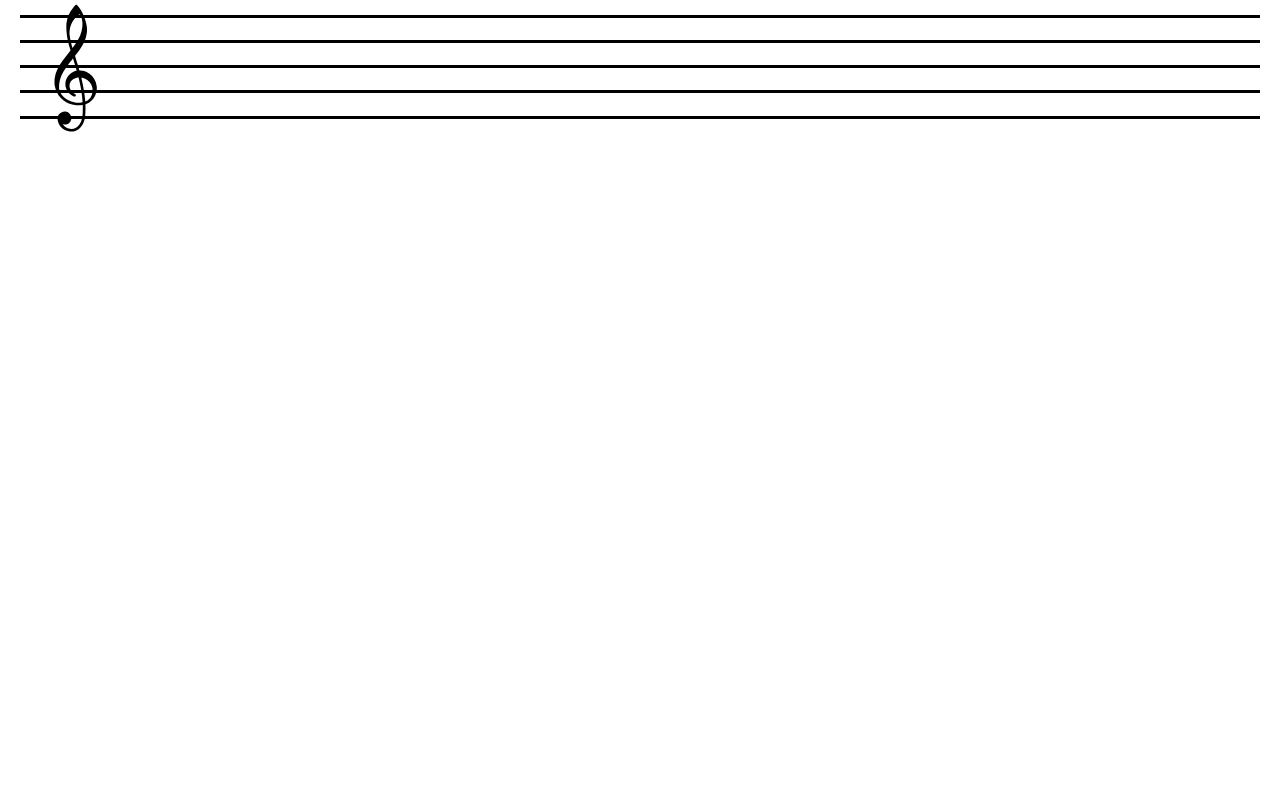
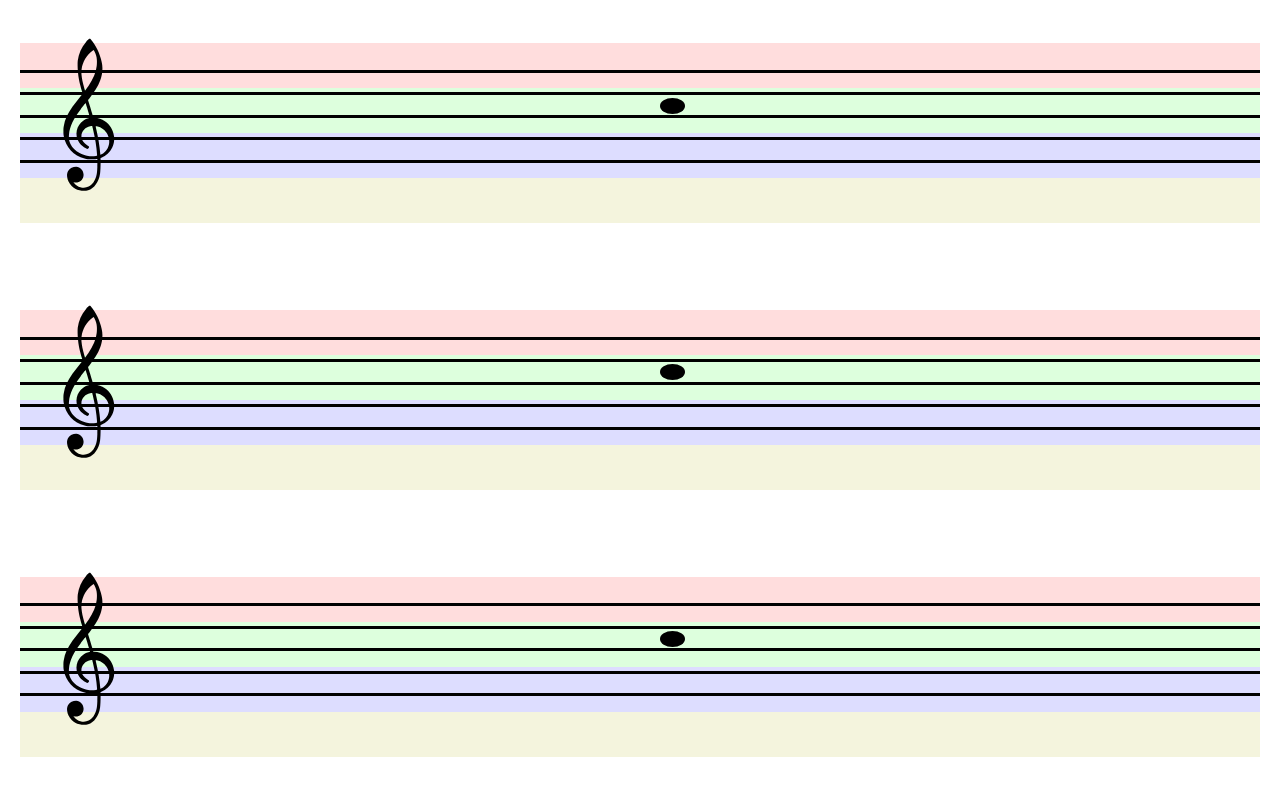
Before and after one commit to kerlak/violin_school, a React (Create React App) app: page / in a window 1280 px wide. Shown: the top 796 px of the page. Built offline with nearby package versions, Linux system fonts and the light colour scheme.

Commit message:
Add colored lines by violin string and Show one random note when load the application or click on any position of the App component

```diff
--- a/src/App.css
+++ b/src/App.css
@@ -1,9 +1,16 @@
 .App {
-  text-align: center;
+  height: 100vh;
 }
 
 .App-center {
+  height: 100%;
   display: flex;
   flex-direction: column;
+}
+
+.App-center .App-row {
+  flex: 1;
+  display: flex;
+  flex-direction: row;
   align-items: center;
 }
--- a/src/App.js
+++ b/src/App.js
@@ -1,13 +1,44 @@
+
 import React, { Component } from 'react';
 import Stave from './components/Stave/'
 import './App.css';
 
 class App extends Component {
+  constructor(props) {
+    super(props)
+
+    this.state = {
+      random_note: -1
+    }
+
+    this.change_note = this.change_note.bind(this)
+  }
+
+  change_note() {
+    this.setState(
+      {
+        random_note: Math.floor(Math.random()*16) + 1
+      }
+    )
+  }
+
+  componentDidMount() {
+    this.change_note()
+  }
+
   render() {
     return (
-      <div className="App">
+      <div className="App" onClick={this.change_note}>
         <div className="App-center">
-          <Stave />
+          <div className="App-row">
+            <Stave current_note={this.state.random_note}/>
+          </div>
+          <div className="App-row">
+            <Stave current_note={this.state.random_note}/>
+          </div>
+          <div className="App-row">
+            <Stave current_note={this.state.random_note}/>
+          </div>
         </div>
       </div>
     );
--- a/src/components/Stave/Line.js
+++ b/src/components/Stave/Line.js
@@ -1,14 +1,31 @@
 import React, { Component } from 'react';
+import PropTypes from 'prop-types';
+import COLORS from './colors'
 import './Stave.css';
 
 class Line extends Component {
   render() {
+    const { string, note, current_note } = this.props
+    const class_name = `line ${COLORS[string - 1]}`
     return (
-      <div className="line">
-        <div className="center_line"></div>
+      <div className={class_name}>
+        <div className="center_line">
+          {
+            note === current_note ?
+              <div className="note" />
+            :
+              null
+          }
+        </div>
       </div>
     );
   }
 }
 
+Line.propTypes = {
+  string: PropTypes.number,
+  note: PropTypes.number,
+  current_note: PropTypes.number
+};
+
 export default Line;
--- a/src/components/Stave/Stave.css
+++ b/src/components/Stave/Stave.css
@@ -1,5 +1,5 @@
 .StaveWrapper {
-  height: calc(100vh / 6);
+  height: calc(100vh / 4);
   width: 100vw;
   /*border: 1px solid black;*/
 
@@ -32,14 +32,45 @@
 
 .void {
   /*background-color: green;*/
+  position: relative;
 }
 
 .SolKey {
   /*border: 1px solid black;*/
-  height: calc(100vh / 6);
+  height: calc(100vh / 5);
   top: 0px;
   left: 0px;
   padding-left: 10px;
   position: absolute;
   box-sizing: border-box;
 }
+
+
+.string_red {
+  background-color: #ff000022;
+}
+.string_blue {
+  background-color: #0000ff22;
+}
+.string_green {
+  background-color: #00ff0022;
+}
+.string_orange {
+  background-color: #aaaa0022;
+}
+
+.note {
+  position: absolute;
+  top: -2px;
+  left: calc(100vw / 2);
+  width: calc(100vh / 32);
+  height: calc(100vh / 50);
+  background-color: black;
+  border-radius: 50%;
+  box-sizing: border-box;
+}
+
+.line .note {
+  position: relative;
+  top: -5px;
+}
--- a/src/components/Stave/Stave.js
+++ b/src/components/Stave/Stave.js
@@ -1,4 +1,5 @@
 import React, { Component } from 'react';
+import PropTypes from 'prop-types';
 import Line from './Line'
 import Void from './Void'
 import SolKey from './SolKey'
@@ -9,15 +10,22 @@ class Stave extends Component {
     return (
       <div className="StaveWrapper">
         <div className="Stave">
-          <Line />
-          <Void />
-          <Line />
-          <Void />
-          <Line />
-          <Void />
-          <Line />
-          <Void />
-          <Line />
+          <Void string={1} note={16} current_note={this.props.current_note}/>
+          <Void string={1} note={15} current_note={this.props.current_note}/>
+          <Line string={1} note={14} current_note={this.props.current_note}/>
+          <Void string={1} note={13} current_note={this.props.current_note}/>
+          <Line string={2} note={12} current_note={this.props.current_note}/>
+          <Void string={2} note={11} current_note={this.props.current_note}/>
+          <Line string={2} note={10} current_note={this.props.current_note}/>
+          <Void string={2} note={9} current_note={this.props.current_note}/>
+          <Line string={3} note={8} current_note={this.props.current_note}/>
+          <Void string={3} note={7} current_note={this.props.current_note}/>
+          <Line string={3} note={6} current_note={this.props.current_note}/>
+          <Void string={3} note={5} current_note={this.props.current_note}/>
+          <Void string={4} note={4} current_note={this.props.current_note}/>
+          <Void string={4} note={3} current_note={this.props.current_note}/>
+          <Void string={4} note={2} current_note={this.props.current_note}/>
+          <Void string={4} note={1} current_note={this.props.current_note}/>
           <SolKey />
         </div>
       </div>
@@ -25,4 +33,9 @@ class Stave extends Component {
   }
 }
 
+Void.propTypes = {
+  current_note: PropTypes.number
+};
+
+
 export default Stave;
--- a/src/components/Stave/Void.js
+++ b/src/components/Stave/Void.js
@@ -1,12 +1,29 @@
 import React, { Component } from 'react';
+import PropTypes from 'prop-types';
+import COLORS from './colors'
 import './Stave.css';
 
 class Void extends Component {
   render() {
+    const { string, note, current_note } = this.props
+    const class_name = `void ${COLORS[string - 1]}`
     return (
-      <div className="void"></div>
+      <div className={class_name}>
+        {
+          note === current_note ?
+            <div className="note" />
+          :
+            null
+        }
+      </div>
     );
   }
 }
 
+Void.propTypes = {
+  string: PropTypes.number,
+  note: PropTypes.number,
+  current_note: PropTypes.number
+};
+
 export default Void;
--- /dev/null
+++ b/src/components/Stave/colors.js
@@ -0,0 +1,3 @@
+const COLORS = ["string_red", "string_green", "string_blue", "string_orange"]
+
+export default COLORS
```
